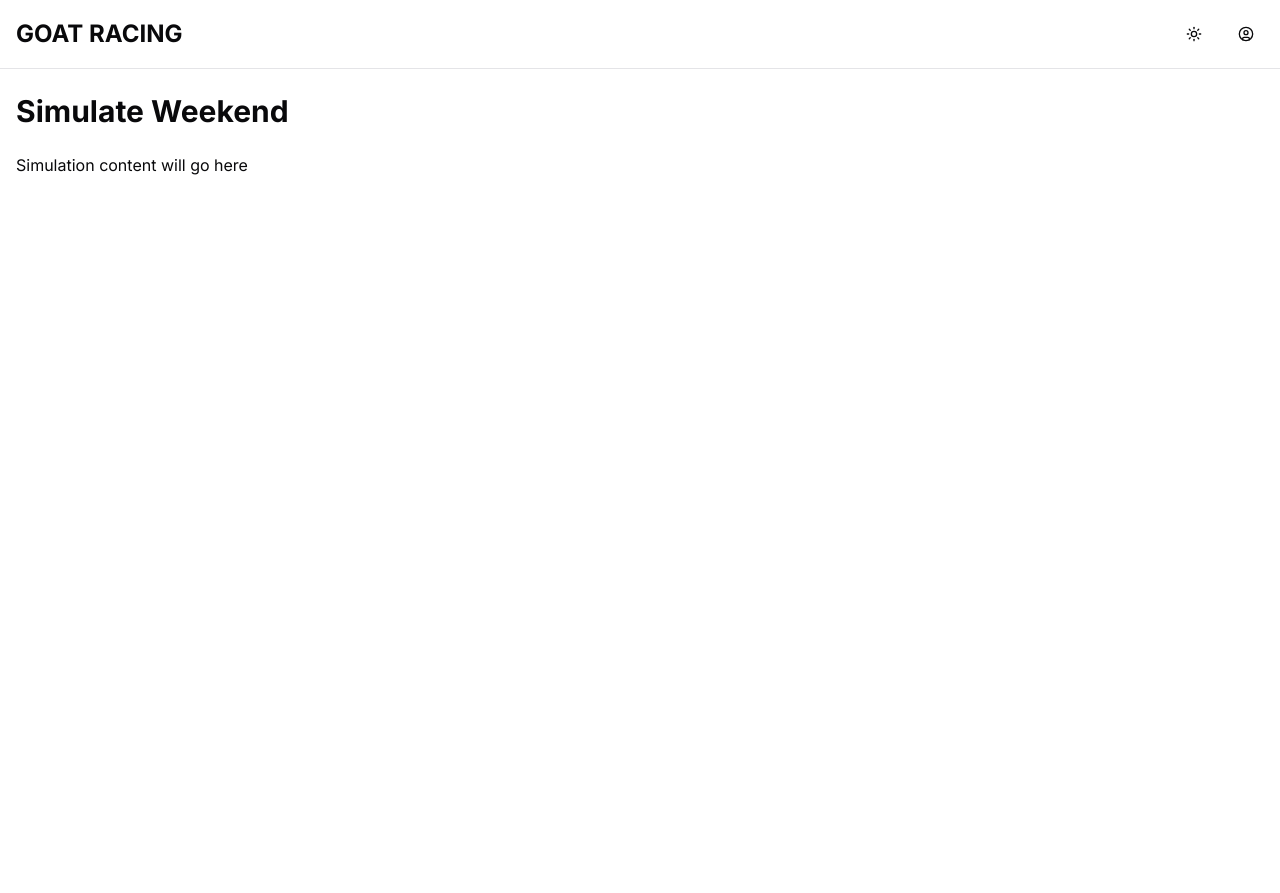
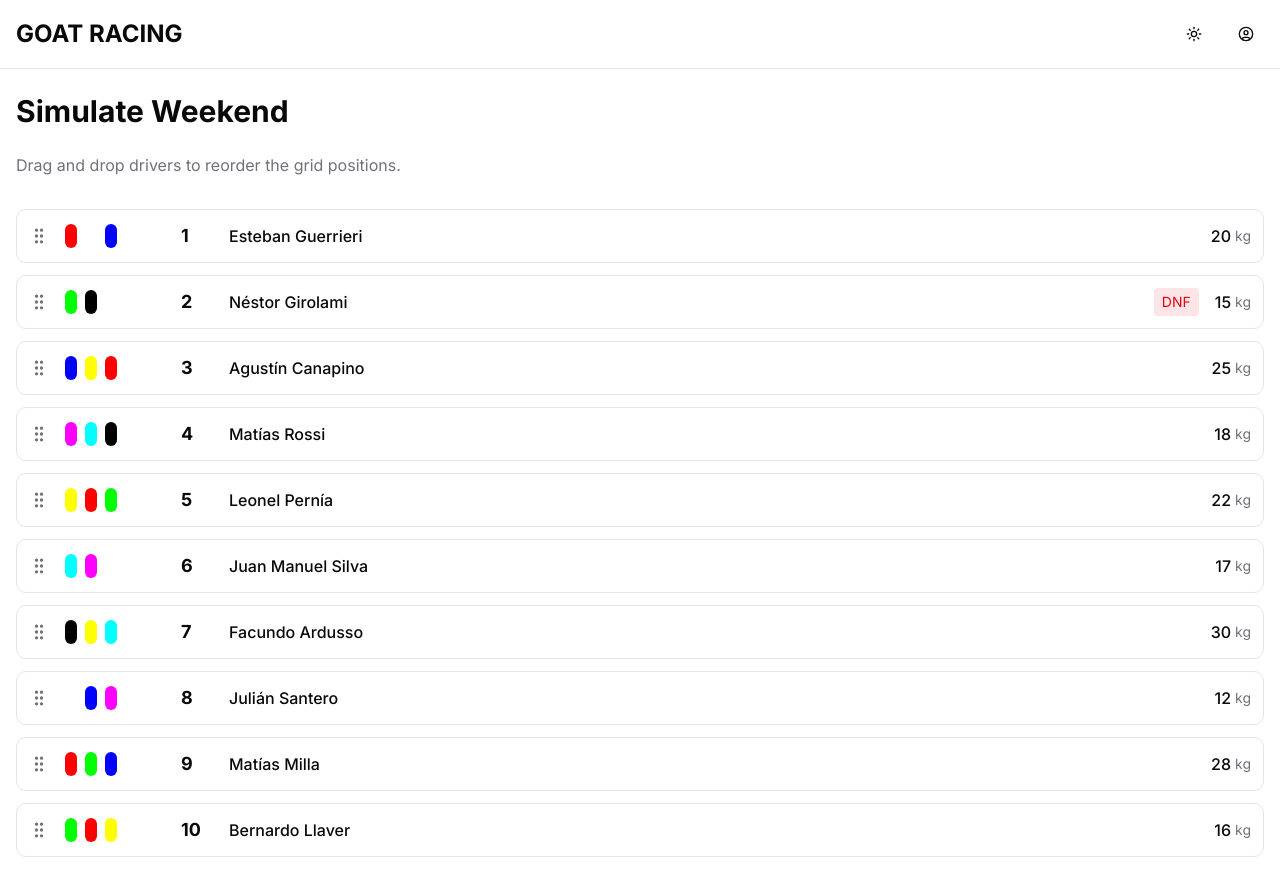
Before and after one commit to SantiagoKirylukMaclean/tcrseries-fe, a Next.js app: page /simulate in a window 1280 px wide. Before the commit the page ends 800 px from the top, so only its background shows below. Built offline with nearby package versions, Linux system fonts and the light colour scheme.

Commit message:
First implementation of drag ond drop weekend

```diff
--- a/package.json
+++ b/package.json
@@ -9,6 +9,9 @@
     "lint": "next lint"
   },
   "dependencies": {
+    "@dnd-kit/core": "^6.3.1",
+    "@dnd-kit/sortable": "^10.0.0",
+    "@dnd-kit/utilities": "^3.2.2",
     "@hookform/resolvers": "^5.0.1",
     "@radix-ui/react-dialog": "^1.1.11",
     "@radix-ui/react-label": "^2.1.4",
--- a/src/app/simulate/page.tsx
+++ b/src/app/simulate/page.tsx
@@ -1,8 +1,198 @@
+"use client"
+
+import { useState } from "react"
+import {
+  DndContext,
+  closestCenter,
+  KeyboardSensor,
+  PointerSensor,
+  useSensor,
+  useSensors,
+} from "@dnd-kit/core"
+import {
+  arrayMove,
+  SortableContext,
+  sortableKeyboardCoordinates,
+  verticalListSortingStrategy,
+} from "@dnd-kit/sortable"
+import { DriverItem } from "@/components/driver-item"
+
+const initialDrivers = [
+  {
+    id: "1",
+    position: 1,
+    name: "Esteban",
+    surname: "Guerrieri",
+    teamColors: {
+      primary: "#FF0000",
+      secondary: "#FFFFFF",
+      tertiary: "#0000FF",
+    },
+    weight: 20,
+  },
+  {
+    id: "2",
+    position: 2,
+    name: "Néstor",
+    surname: "Girolami",
+    teamColors: {
+      primary: "#00FF00",
+      secondary: "#000000",
+      tertiary: "#FFFFFF",
+    },
+    weight: 15,
+    dnf: true,
+  },
+  {
+    id: "3",
+    position: 3,
+    name: "Agustín",
+    surname: "Canapino",
+    teamColors: {
+      primary: "#0000FF",
+      secondary: "#FFFF00",
+      tertiary: "#FF0000",
+    },
+    weight: 25,
+  },
+  {
+    id: "4",
+    position: 4,
+    name: "Matías",
+    surname: "Rossi",
+    teamColors: {
+      primary: "#FF00FF",
+      secondary: "#00FFFF",
+      tertiary: "#000000",
+    },
+    weight: 18,
+  },
+  {
+    id: "5",
+    position: 5,
+    name: "Leonel",
+    surname: "Pernía",
+    teamColors: {
+      primary: "#FFFF00",
+      secondary: "#FF0000",
+      tertiary: "#00FF00",
+    },
+    weight: 22,
+  },
+  {
+    id: "6",
+    position: 6,
+    name: "Juan Manuel",
+    surname: "Silva",
+    teamColors: {
+      primary: "#00FFFF",
+      secondary: "#FF00FF",
+      tertiary: "#FFFFFF",
+    },
+    weight: 17,
+  },
+  {
+    id: "7",
+    position: 7,
+    name: "Facundo",
+    surname: "Ardusso",
+    teamColors: {
+      primary: "#000000",
+      secondary: "#FFFF00",
+      tertiary: "#00FFFF",
+    },
+    weight: 30,
+  },
+  {
+    id: "8",
+    position: 8,
+    name: "Julián",
+    surname: "Santero",
+    teamColors: {
+      primary: "#FFFFFF",
+      secondary: "#0000FF",
+      tertiary: "#FF00FF",
+    },
+    weight: 12,
+  },
+  {
+    id: "9",
+    position: 9,
+    name: "Matías",
+    surname: "Milla",
+    teamColors: {
+      primary: "#FF0000",
+      secondary: "#00FF00",
+      tertiary: "#0000FF",
+    },
+    weight: 28,
+  },
+  {
+    id: "10",
+    position: 10,
+    name: "Bernardo",
+    surname: "Llaver",
+    teamColors: {
+      primary: "#00FF00",
+      secondary: "#FF0000",
+      tertiary: "#FFFF00",
+    },
+    weight: 16,
+  },
+]
+
 export default function SimulatePage() {
+  const [drivers, setDrivers] = useState(initialDrivers)
+
+  const sensors = useSensors(
+    useSensor(PointerSensor),
+    useSensor(KeyboardSensor, {
+      coordinateGetter: sortableKeyboardCoordinates,
+    })
+  )
+
+  function handleDragEnd(event: any) {
+    const { active, over } = event
+
+    if (active.id !== over.id) {
+      setDrivers((items) => {
+        const oldIndex = items.findIndex((item) => item.id === active.id)
+        const newIndex = items.findIndex((item) => item.id === over.id)
+
+        const newItems = arrayMove(items, oldIndex, newIndex)
+        return newItems.map((item, index) => ({
+          ...item,
+          position: index + 1,
+        }))
+      })
+    }
+  }
+
   return (
-    <div>
-      <h1 className="text-3xl font-bold mb-6">Simulate Weekend</h1>
-      <p>Simulation content will go here</p>
+    <div className="space-y-8">
+      <div>
+        <h1 className="text-3xl font-bold mb-6">Simulate Weekend</h1>
+        <p className="text-muted-foreground">
+          Drag and drop drivers to reorder the grid positions.
+        </p>
+      </div>
+
+      <div className="space-y-3">
+        <DndContext
+          sensors={sensors}
+          collisionDetection={closestCenter}
+          onDragEnd={handleDragEnd}
+        >
+          <SortableContext
+            items={drivers.map((d) => d.id)}
+            strategy={verticalListSortingStrategy}
+          >
+            {drivers.map((driver) => (
+              <DriverItem key={driver.id} {...driver} />
+            ))}
+          </SortableContext>
+        </DndContext>
+      </div>
     </div>
   )
 }
--- /dev/null
+++ b/src/components/driver-item.tsx
@@ -0,0 +1,93 @@
+"use client"
+
+import { CSS } from "@dnd-kit/utilities"
+import { useSortable } from "@dnd-kit/sortable"
+import { GripVertical } from "lucide-react"
+
+interface TeamColors {
+  primary: string
+  secondary: string
+  tertiary: string
+}
+
+interface DriverItemProps {
+  id: string
+  position: number
+  name: string
+  surname: string
+  teamColors: TeamColors
+  weight: number
+  dnf?: boolean
+}
+
+export function DriverItem({
+  id,
+  position,
+  name,
+  surname,
+  teamColors,
+  weight,
+  dnf = false,
+}: DriverItemProps) {
+  const {
+    attributes,
+    listeners,
+    setNodeRef,
+    transform,
+    transition,
+    isDragging,
+  } = useSortable({ id })
+
+  const style = {
+    transform: CSS.Transform.toString(transform),
+    transition,
+  }
+
+  return (
+    <div
+      ref={setNodeRef}
+      style={style}
+      className={`flex items-center space-x-4 p-3 bg-card rounded-lg border ${
+        isDragging ? "shadow-lg opacity-50" : ""
+      }`}
+    >
+      <div {...attributes} {...listeners}>
+        <GripVertical className="h-5 w-5 text-muted-foreground cursor-grab" />
+      </div>
+
+      <div className="flex items-center space-x-2 min-w-[100px]">
+        <div
+          className="w-3 h-6 rounded-sm"
+          style={{ backgroundColor: teamColors.primary }}
+        />
+        <div
+          className="w-3 h-6 rounded-sm"
+          style={{ backgroundColor: teamColors.secondary }}
+        />
+        <div
+          className="w-3 h-6 rounded-sm"
+          style={{ backgroundColor: teamColors.tertiary }}
+        />
+      </div>
+
+      <div className="w-8 text-lg font-bold">{position}</div>
+
+      <div className="flex-1">
+        <div className="font-medium">
+          {name} {surname}
+        </div>
+      </div>
+
+      {dnf && (
+        <div className="px-2 py-1 text-sm bg-destructive/10 text-destructive rounded">
+          DNF
+        </div>
+      )}
+
+      <div className="flex items-center space-x-1">
+        <span className="font-medium">{weight}</span>
+        <span className="text-sm text-muted-foreground">kg</span>
+      </div>
+    </div>
+  )
+}
```
Also changed, not shown: 1 other file (tests, documents, lock files or other folders).
